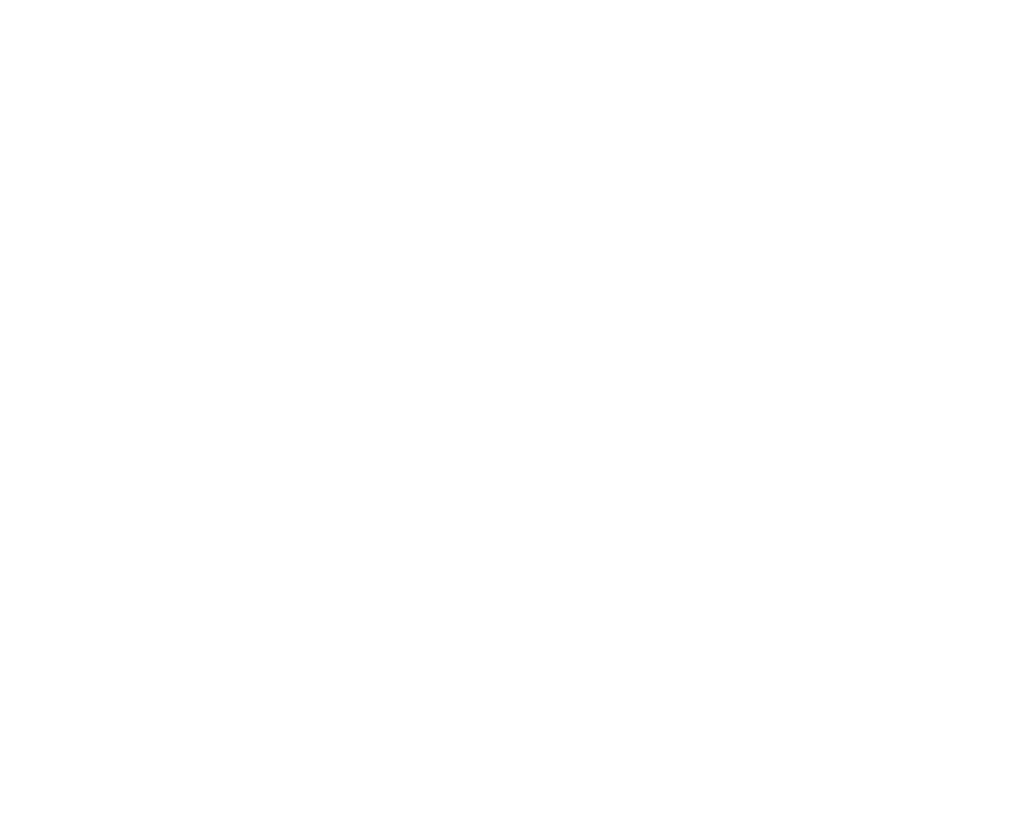
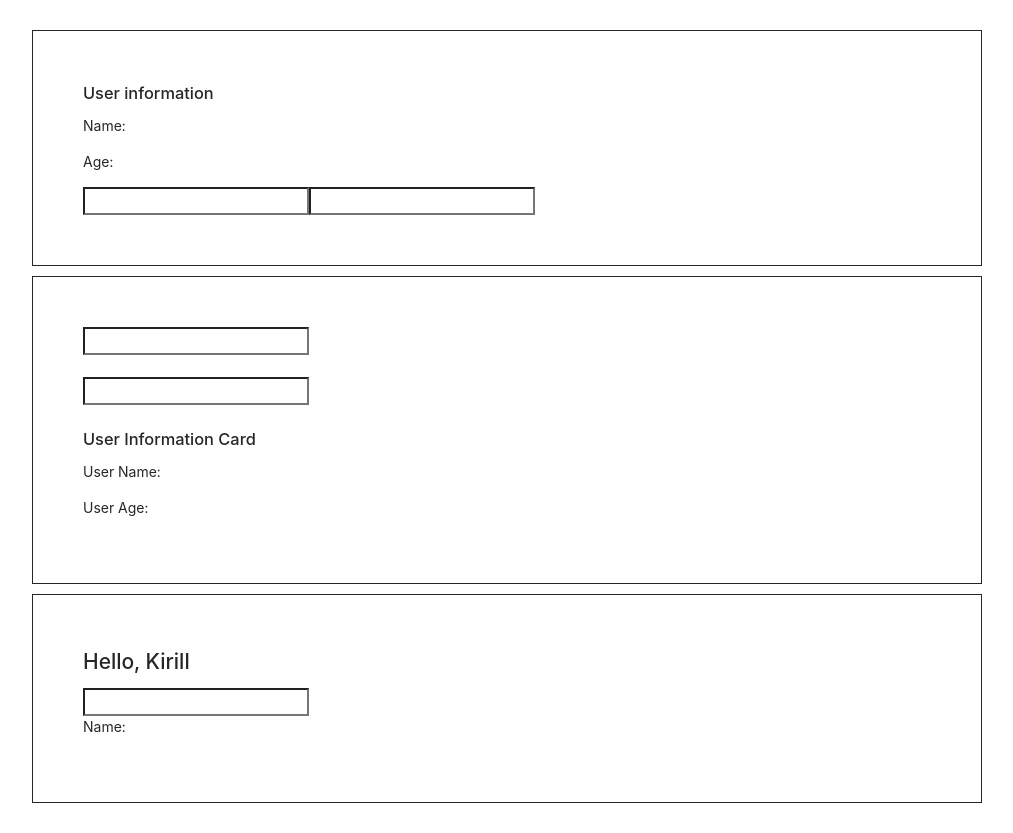
Before and after one commit to kicharr/testing-vue, a Vue app: page /4.2 in a window 1280 px wide. Before the commit this address had no page. Shown: the whole page, without its empty margins (133-1146 px from the left). Before the commit the page ends 800 px from the top, so only its background shows below. Built offline with nearby package versions, Linux system fonts and the light colour scheme.

Commit message:
chapter 4

```diff
--- a/src/components/LessonsChapter4/PropsLesson.vue
+++ b/src/components/LessonsChapter4/PropsLesson.vue
@@ -1,34 +1,23 @@
 <template>
-  <div class="lesson lesson 15">
-    <h2>{{message}}</h2>
-    <h3>{{secondMessage}}</h3>
+  <div class="wrapper">
+    <input :value="name" type="text" @change="e=>$emit('changeUserName',e)">
+    <input :value="age" type="text" @blur="e=>$emit('changeUserAge',e)" >
+  </div>
+  <div>
+
   </div>
 </template>
 
 <script>
 export default {
   name: "PropsLesson",
-  message: 'hello',
-  props: ['message'],
-  data() {
-    return{
-      secondMessage: 'test second message',
-      welcome: '',
-    }
-  }
+  props:[
+      'name',
+      'age'
+  ]
 }
 </script>
 
 <style scoped>
-.wrapper {
-  margin: 0 auto;
-  border: 1px solid;
-  padding: 15px
-}
-.lesson {
-  width: 100%;
-  border: 1px solid;
-  padding: 50px;
-  margin: 5px 0;
-}
+
 </style>
--- /dev/null
+++ b/src/components/LessonsChapter4/SeparateUser.vue
@@ -0,0 +1,33 @@
+<template>
+    <h3>User Information Card</h3>
+    <p>User Name: {{ name }}</p>
+    <p>User Age: {{age}}</p>
+</template>
+
+<script>
+export default {
+  name: "SeparateUser",
+  props: {
+    name: {
+      type: String,
+      required: true,
+      default: 'Tom',
+      validator: function (value) {
+        return value != 'admin' && value != '';
+      }
+    },
+    age: {
+      type: Number,
+      required: true,
+      default: 18,
+      validator: function (value) {
+        return value >= 0 && value < 100;
+      },
+    }
+  },
+}
+</script>
+
+<style scoped>
+
+</style>
--- /dev/null
+++ b/src/components/LessonsChapter4/UserEdit.vue
@@ -0,0 +1,26 @@
+<template>
+  <div>
+    <input type="text" v-model="userName" @input="onUserChange">
+    <p>Name: {{userName}}</p>
+  </div>
+</template>
+
+<script>
+export default {
+  name: "UserEdit",
+  data() {
+    return {
+      userName: this.user
+    }
+  },
+  methods: {
+    onUserChange() {
+      this.$emit('userchange', this.userName)
+    }
+  }
+}
+</script>
+
+<style scoped>
+
+</style>
--- /dev/null
+++ b/src/components/LessonsChapter4/UserForm.vue
@@ -0,0 +1,13 @@
+<template>
+  <div></div>
+</template>
+
+<script>
+export default {
+  name: "UserForm"
+}
+</script>
+
+<style scoped>
+
+</style>
--- /dev/null
+++ b/src/components/LessonsChapter4/UserItem.vue
@@ -0,0 +1,15 @@
+<template>
+  <div>
+
+  </div>
+</template>
+
+<script>
+export default {
+  name: "UserItem"
+}
+</script>
+
+<style scoped>
+
+</style>
--- /dev/null
+++ b/src/pages/Chapter4/TheSecond4.vue
@@ -0,0 +1,76 @@
+<template>
+  <div class="wrapper">
+    <div class="lesson props__lesson">
+      <h3>User information</h3>
+      <p>Name: {{ name }}</p>
+      <p>Age: {{ age }}</p>
+      <PropsLesson @changeUserName="changeUserName"
+                   @changeUserAge="changeUserAge"
+                   :name="name"
+                   :age="age"/>
+    </div>
+    <div class="lesson">
+      <input type="text" v-model="name"><br><br>
+      <input type="text" v-model="age"><br><br>
+      <SeparateUser :name="name" :age="age"/>
+    </div>
+    <div class="lesson">
+      <h2>Hello, {{secondName}}</h2>
+      <UserEdit :name="secondName" v-on:userchange="change"/>
+    </div>
+  </div>
+</template>
+
+<script>
+import PropsLesson from "@/components/LessonsChapter4/PropsLesson";
+import SeparateUser from "@/components/LessonsChapter4/SeparateUser";
+import UserEdit from "@/components/LessonsChapter4/UserEdit";
+
+export default {
+  components: {PropsLesson,SeparateUser,UserEdit},
+  name: "TheSecond2",
+  data() {
+    return {
+      name: null,
+      age: null,
+      secondName: 'Kirill'
+    }
+  },
+  methods: {
+    changeUserName(e) {
+      this.name = e.target.value;
+    },
+    changeUserAge(e) {
+      this.age = e.target.value;
+    },
+    change(value) {
+      this.secondName = value;
+    }
+  }
+}
+</script>
+
+<style scoped>
+.wrapper {
+  display: flex;
+  flex-direction: column;
+  align-items: center;
+
+  padding: 25px;
+  max-width: 1000px;
+  width: 100%;
+  margin: 0 auto;
+}
+
+.lesson {
+  width: 100%;
+  border: 1px solid;
+  padding: 50px;
+  margin: 5px 0;
+}
+
+.props__lesson {
+  display: flex;
+  flex-direction: column;
+}
+</style>
--- /dev/null
+++ b/src/pages/Chapter4/TheThird4.vue
@@ -0,0 +1,53 @@
+<template>
+  <div class="wrapper">
+    <div class="lesson">
+      <h2>Users List</h2>
+      <user-form :user="user"/>
+      <div>
+        <user-item/>
+      </div>
+    </div>
+  </div>
+</template>
+
+<script>
+import UserForm from "@/components/LessonsChapter4/UserForm";
+import UserItem from "@/components/LessonsChapter4/UserItem";
+export default {
+  name: "TheThird4",
+  components:{UserItem,UserForm},
+  data() {
+    return {
+      users:[
+        {name: 'Tom', age: 23},
+        {name: 'Bob', age: 26},
+        {name: 'Alice', age: 28}
+      ]
+    }
+  },
+  methods: {
+
+  }
+}
+</script>
+
+<style scoped>
+.wrapper {
+  display: flex;
+  flex-direction: column;
+  align-items: center;
+
+  padding: 25px;
+  max-width: 1000px;
+  width: 100%;
+  margin: 0 auto;
+}
+
+.lesson {
+  width: 100%;
+  border: 1px solid;
+  padding: 50px;
+  margin: 5px 0;
+}
+
+</style>
--- a/src/router/index.js
+++ b/src/router/index.js
@@ -13,6 +13,8 @@
 import TheFirst3 from "@/pages/Chapter3/TheFirst3";
 import TheSecond3 from "@/pages/Chapter3/TheSecond3";
 import TheFirst4 from "@/pages/Chapter4/TheFirst4";
+import TheSecond4 from "@/pages/Chapter4/TheSecond4";
+import TheThird4 from "@/pages/Chapter4/TheThird4";
 
 
 
@@ -77,6 +79,16 @@
 		path:'/4.1',
 		name:'4.1',
 		component: TheFirst4
+	},
+	{
+		path:'/4.2',
+		name:'4.2',
+		component: TheSecond4
+	},
+	{
+		path: '/4.3',
+		name:'4.3',
+		component: TheThird4
 	}
 ];
 
```
